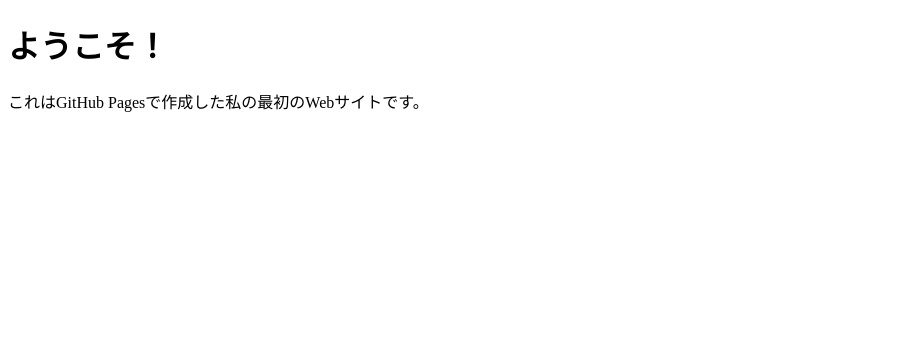
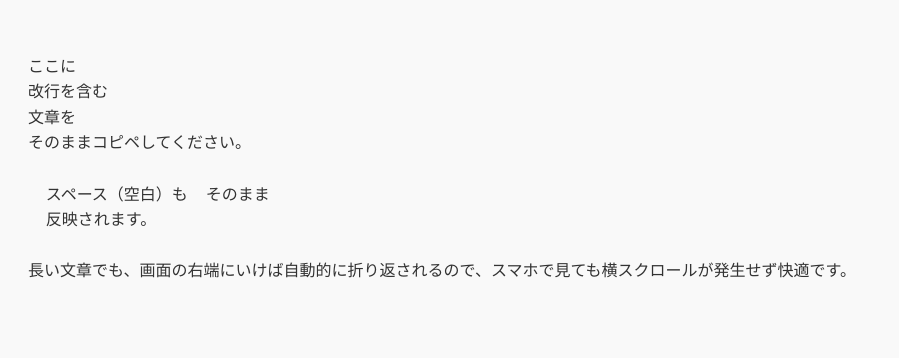
Before and after one commit to tk3der/tk3der.github.io, a plain HTML site: page index.html in a window 1280 px wide. Shown: the whole page, without its empty margins (0-899 px from the left). Drawn offline with Linux system fonts and the light colour scheme.

Commit message:
Update index.html

```diff
--- a/index.html
+++ b/index.html
@@ -2,10 +2,31 @@
 <html lang="ja">
 <head>
     <meta charset="UTF-8">
-    <title>私のウェブサイト</title>
+    <meta name="viewport" content="width=device-width, initial-scale=1.0">
+    <title>マイ・メモ</title>
+    <style>
+        body {
+            /* ここが魔法の設定です：改行と空白をそのまま表示し、端で折り返します */
+            white-space: pre-wrap;
+
+            /* 読みやすいように余白とフォントを調整 */
+            padding: 20px;
+            font-family: sans-serif; /* ゴシック体など読みやすいフォント */
+            line-height: 1.6;        /* 行間を少し広めに */
+            background-color: #f9f9f9; /* 目に優しい薄いグレー背景 */
+            color: #333;
+        }
+    </style>
 </head>
 <body>
-    <h1>ようこそ！</h1>
-    <p>これはGitHub Pagesで作成した私の最初のWebサイトです。</p>
+ここに
+改行を含む
+文章を
+そのままコピペしてください。
+
+    スペース（空白）も    そのまま
+    反映されます。
+
+長い文章でも、画面の右端にいけば自動的に折り返されるので、スマホで見ても横スクロールが発生せず快適です。
 </body>
 </html>
```
